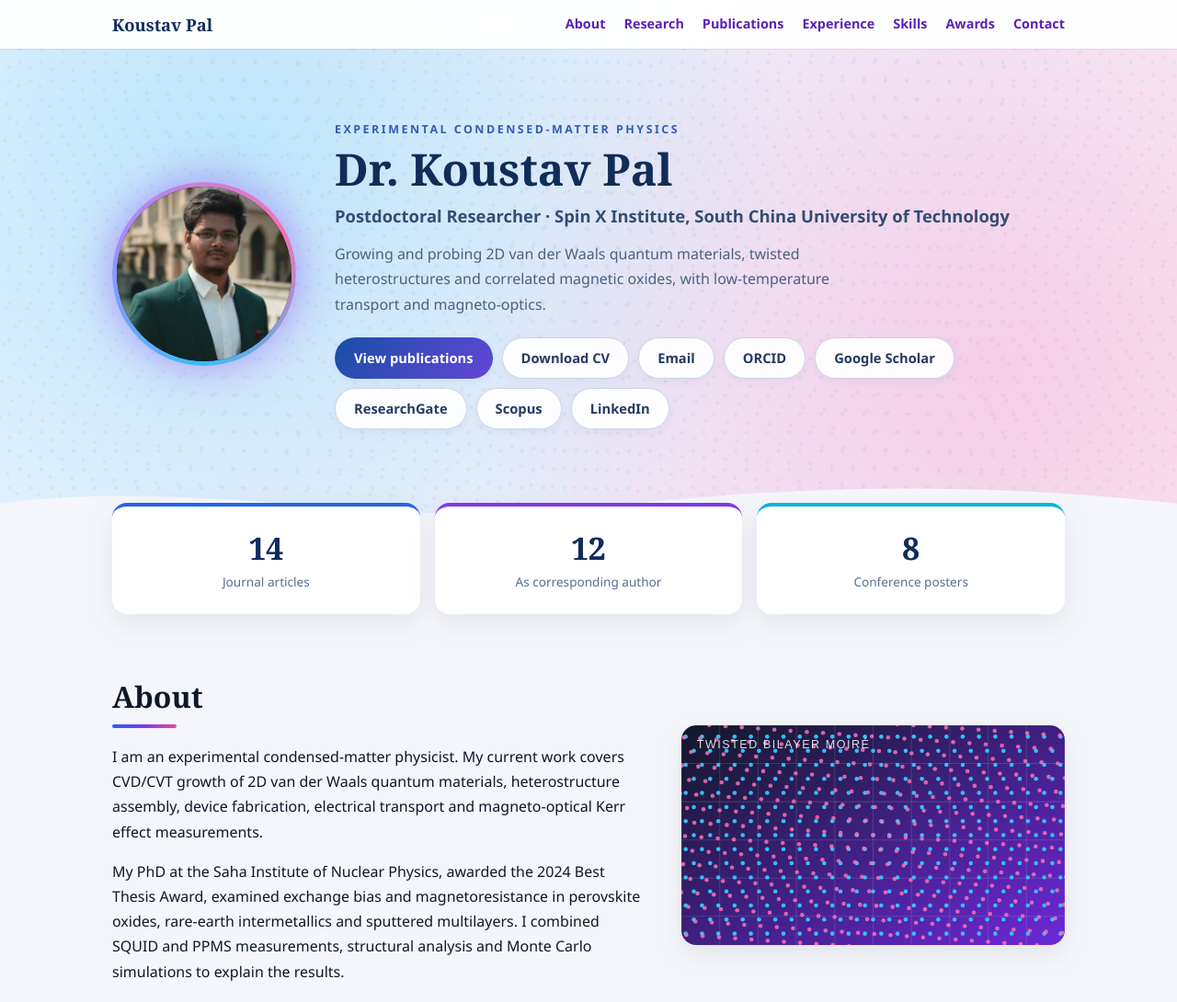
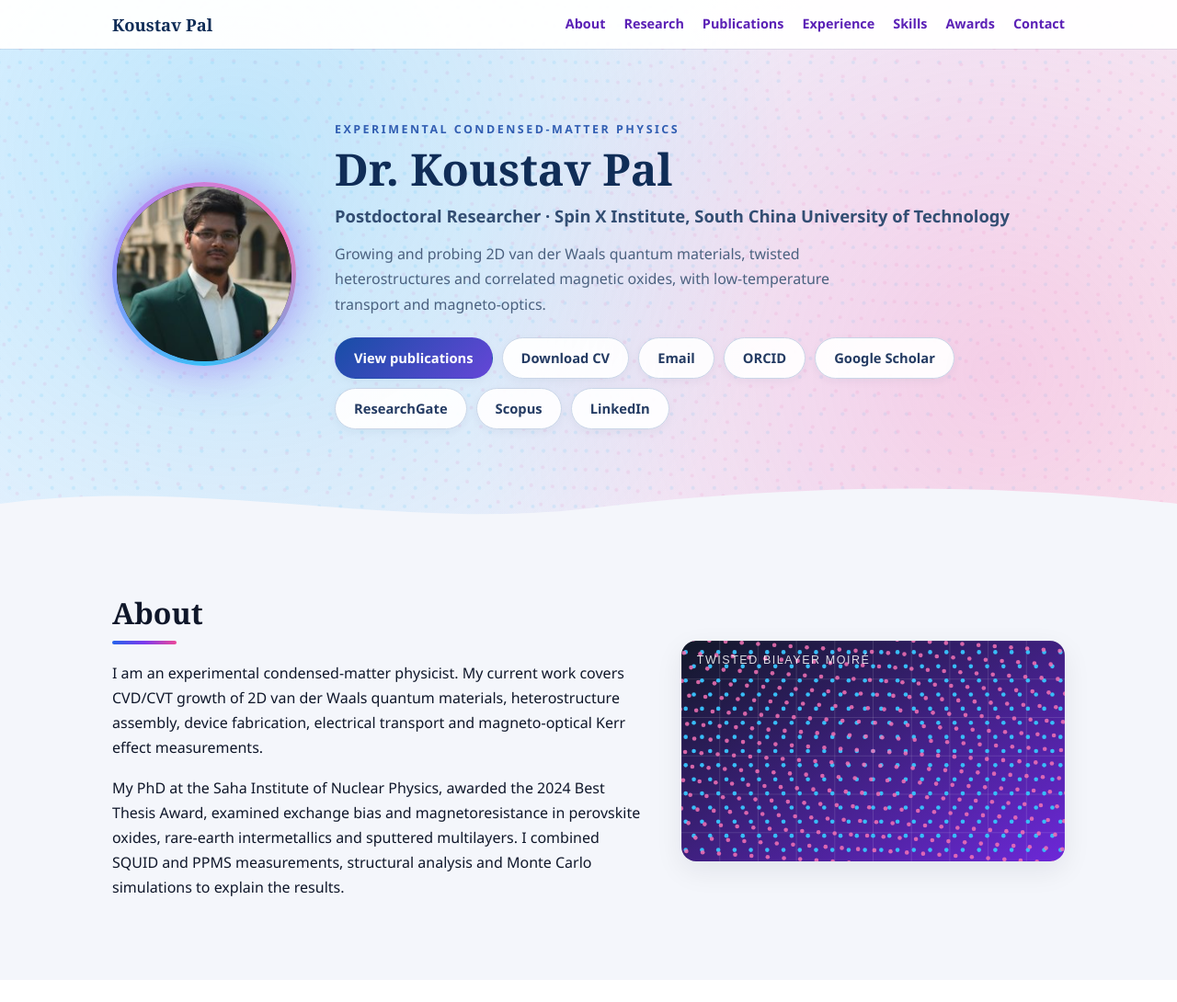
Before and after one commit to palkoustav/palkoustav.github.io, a plain HTML site: page index.html in a window 1280 px wide. Shown: the top 1090 px of the page at 92% size. Drawn offline with Linux system fonts and the light colour scheme.

Commit message:
Remove statistics section from index.html
Removed statistics section from the homepage.

```diff
--- a/index.html
+++ b/index.html
@@ -43,11 +43,6 @@
 </div></div>
 <svg class="wave" viewBox="0 0 1440 60" preserveAspectRatio="none"><path d="M0 60V30C240 0 480 60 720 35S1200 5 1440 30V60z"/></svg></header>
 
-<div class="stats"><div class="wrap"><div class="row">
-<div class="stat"><b data-count="14">14</b><span>Journal articles</span></div>
-<div class="stat"><b data-count="12">12</b><span>As corresponding author</span></div>
-<div class="stat"><b data-count="8">8</b><span>Conference posters</span></div></div></div></div>
-
 <section id="about"><div class="wrap about"><div class="reveal"><h2>About</h2><div class="bar"></div>
 <p>I am an experimental condensed-matter physicist. My current work covers CVD/CVT growth of 2D van der Waals quantum materials, heterostructure assembly, device fabrication, electrical transport and magneto-optical Kerr effect measurements.</p>
 <p>My PhD at the Saha Institute of Nuclear Physics, awarded the 2024 Best Thesis Award, examined exchange bias and magnetoresistance in perovskite oxides, rare-earth intermetallics and sputtered multilayers. I combined SQUID and PPMS measurements, structural analysis and Monte Carlo simulations to explain the results.</p></div>
```
